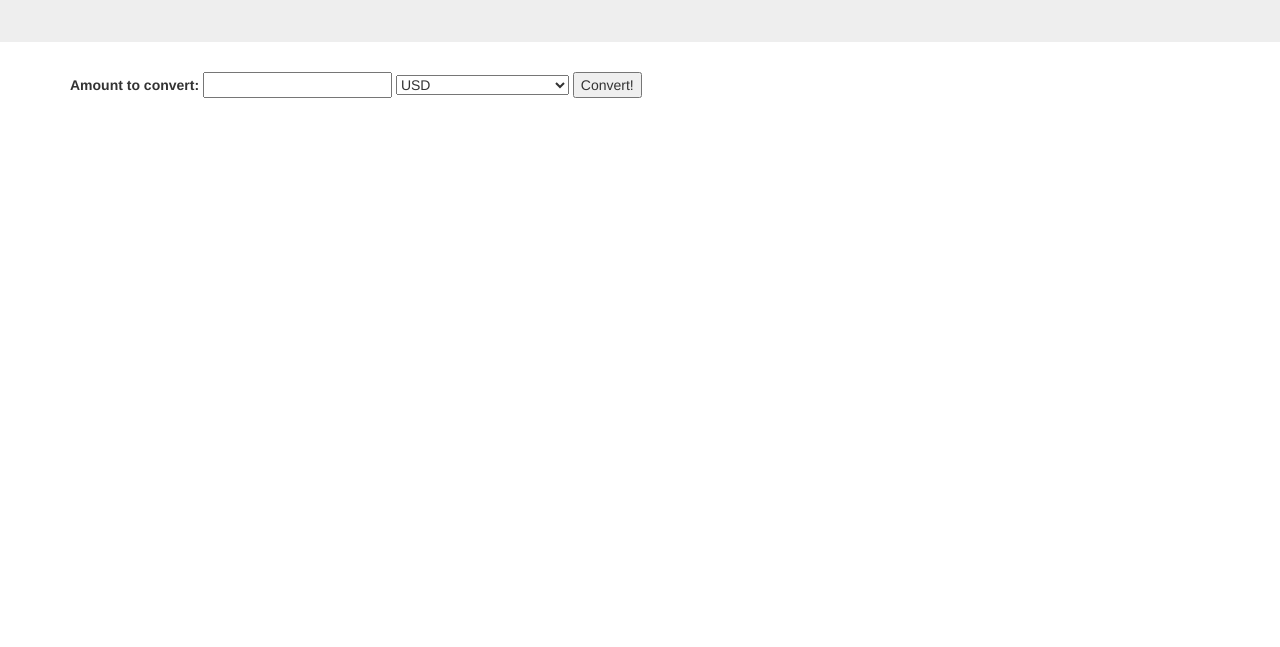
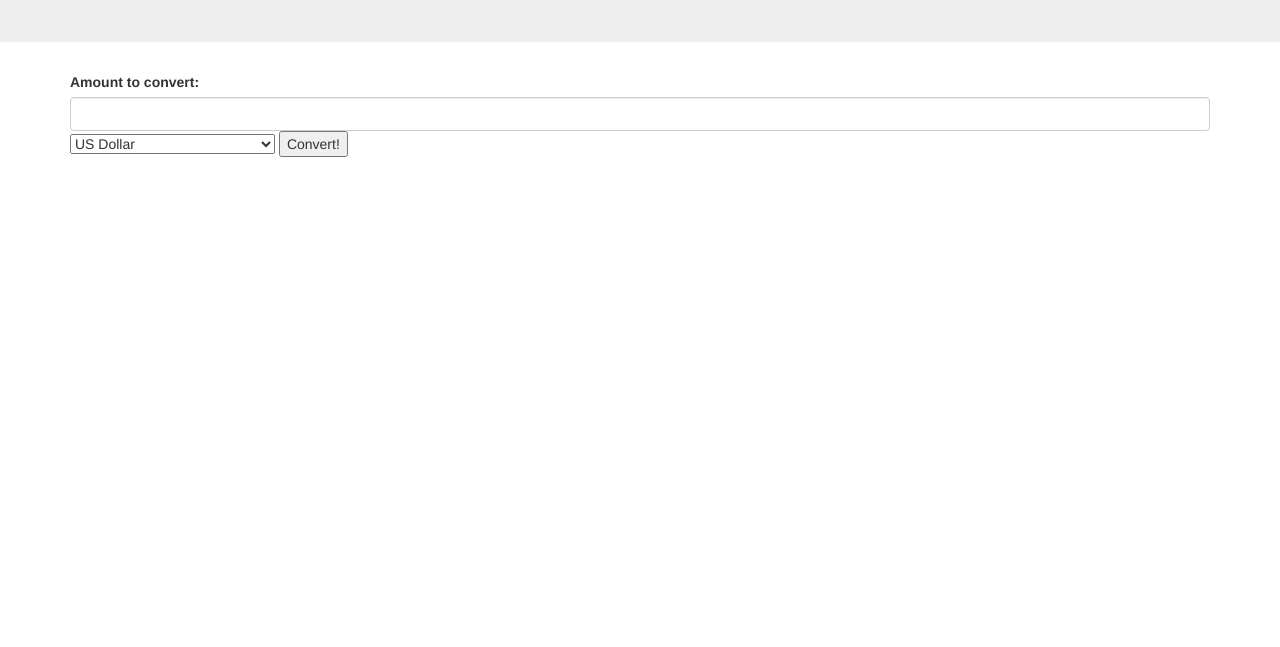
Before and after one commit to jhvozdovich/currency-exchange, a website built with webpack: page src/index.html in a window 1280 px wide. Shown: the part 153-800 px from the top of the page. Built offline with nearby package versions, Linux system fonts and the light colour scheme.

Commit message:
add more options for currency conversion

```diff
--- a/src/index.html
+++ b/src/index.html
@@ -7,20 +7,65 @@
     <div class="jumbotron">
       <h1>Find up to date exhange information for USD!</h1>
     </div>
+      <div class="container">
         <form>
-      <div class="container">
           <label for="amount">Amount to convert:</label>
-        <input id="amount" type="number" step="0.01" min="0.01" required>
+          <input id="amount" type="number" class="form-control" step="0.01" min="0.01" max="1000000" required>
           <select id="new-currency">
-          <option value="USD">USD</option>
+            <option value="USD">US Dollar</option>
+            <option value="AED">United Arab Emirates Dirham </option>
+            <option value="ARS">Argentine Peso </option>
+            <option value="AUD">Australian Dollar</option>
+            <option value="BGN">Bulgarian Lev </option>
+            <option value="BRL">Brazilian Real</option>
+            <option value="BSD">Bahamian Dollar</option>
+            <option value="CAD">Canadian Dollar</option>
+            <option value="CHF">Swiss Franc</option>
+            <option value="CLP">Chilean Peso</option>
+            <option value="CNY">Chinese Yuan</option>
+            <option value="COP">Colombian Peso</option>
+            <option value="CZK">Czech Koruna</option>
+            <option value="DKK">Danish Krone</option>
+            <option value="DOP">Dominican Peso</option>
+            <option value="EGP">Egyptian Pound </option>
             <option value="EUR">Euro</option>
+            <option value="FJD">Fijian Dollar</option>
             <option value="GBP">British Pound</option>
+            <option value="GTQ">Guatemalan Quetzal</option>
+            <option value="HKD">Hong Kong Dollar</option>
+            <option value="HRK">Croatian Kuna</option>
+            <option value="HUF">Hungarian Forint</option>
+            <option value="IDR">Indonesian Rupiah</option>
+            <option value="ILS">Israeli New Shekel</option>
             <option value="INR">Indian Rupee</option>
-          <option value="AUD">Australian Dollar</option>
-          <option value="CAD">Canadian Dollar</option>
-          <option value="QQQ">INVALID OPTION TEST</option>
+            <option value="ISK">Icelandic Króna</option>
+            <option value="JPY">Japanese Yen</option>
+            <option value="KRW">South Korean Won</option>
+            <option value="KZT">Kazakhstani Tenge</option>
+            <option value="MXN">Mexican Peso</option>
+            <option value="MYR">Malaysian Ringgit</option>
+            <option value="NOK">Norwegian Krone</option>
+            <option value="NZD">New Zealand Dollar</option>
+            <option value="PAB">Panamanian Balboa</option>
+            <option value="PEN">Peruvian Sol</option>
+            <option value="PHP">Philippine Peso</option>
+            <option value="PKR">Pakistani Rupee</option>
+            <option value="PLN">Poland Złoty</option>
+            <option value="PYG">Paraguayan Guarani</option>
+            <option value="RON">Romanian Leu</option>
+            <option value="RUB">Russian Ruble</option>
+            <option value="SAR">Saudi Riyal</option>
+            <option value="SEK">Swedish Krona</option>
+            <option value="SGD">Singapore Dollar</option>
+            <option value="THB">Thai Baht</option>
+            <option value="TRY">Turkish Lira</option>
+            <option value="TWD">Taiwan New Dollar</option>
+            <option value="UAH">Ukrainian Hryvnia</option>
+            <option value="UYU">Uruguayan Peso</option>
+            <option value="ZAR">South African Rand</option>
           </select>
           <button id="convert">Convert!</button>
+        </form>
         <div class="results">
           <h3>Here are your results!</h3>
           <h5>Total: <span id="conversion"></span></h5>
@@ -31,6 +76,5 @@
           <div id="error-message"></div>
         </div>
       </div>
-    </form>
   </body>
 </html>
```
Lines whose indentation alone changed are shown as unchanged.
